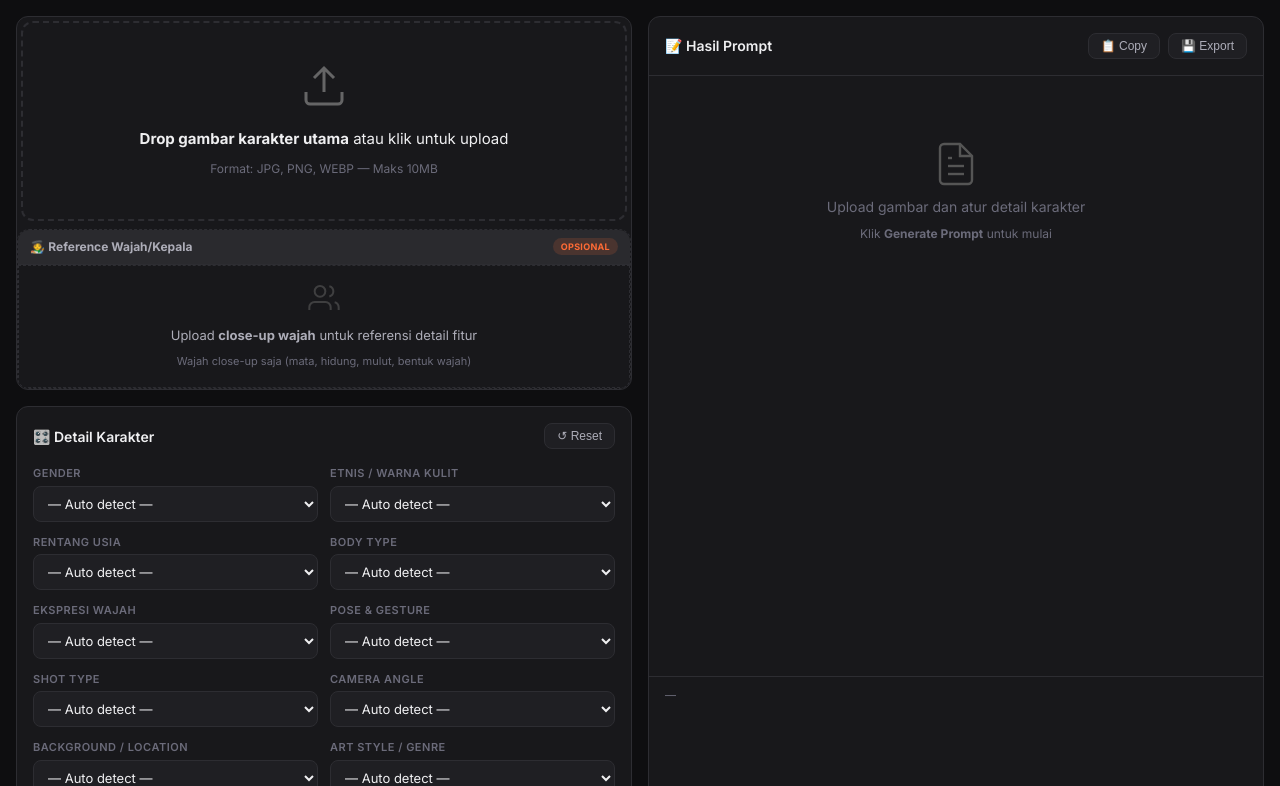
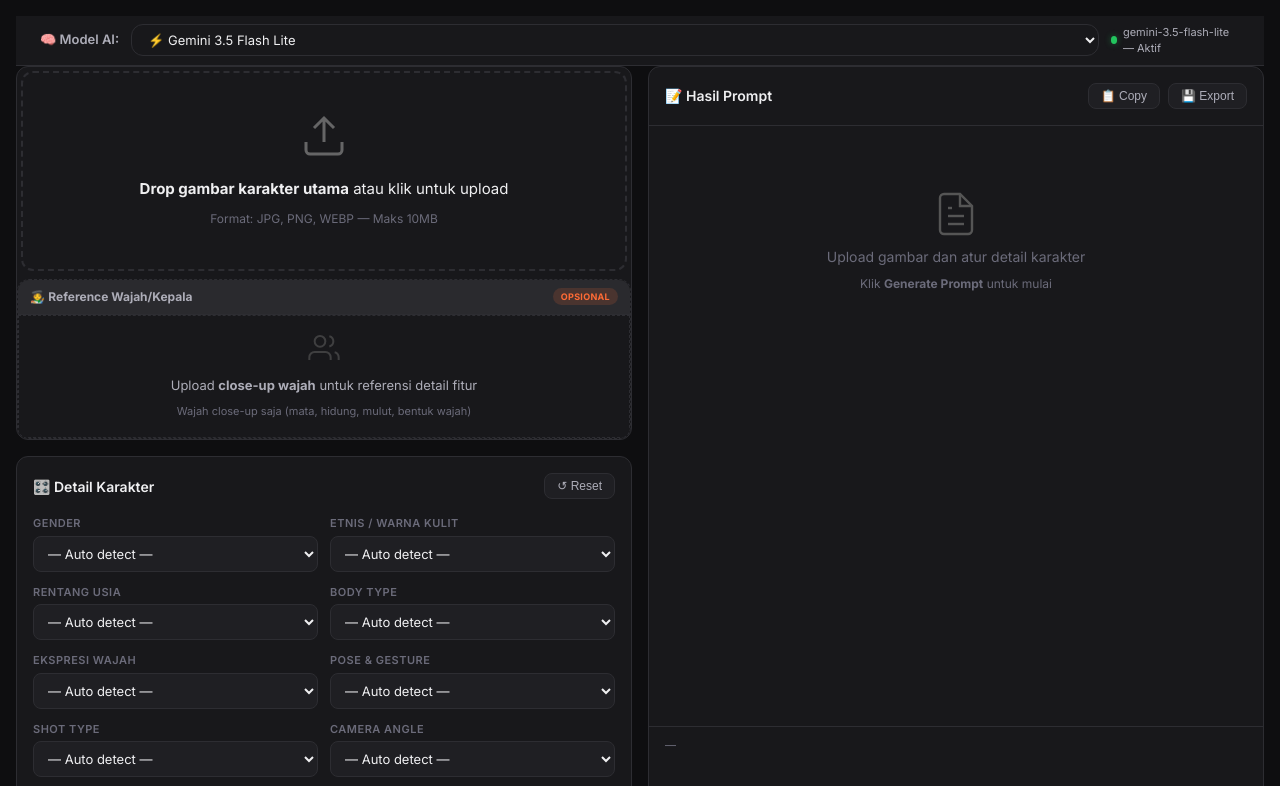
Before and after one commit to mryan97-web/tiktok-affiliate-prompt, a website: page public/index.html in a window 1280 px wide. Shown: the part 76-862 px from the top of the page. Drawn offline with Linux system fonts and the light colour scheme; no server answers.

Commit message:
Feat: model selector bar in UI + gemini-3.5-flash-lite default + live status indicator

```diff
--- a/api/generate.js
+++ b/api/generate.js
@@ -11,7 +11,7 @@ export default async function handler(req, res) {
   if (req.method !== 'POST') return res.status(405).json({ error: 'Method not allowed' });
 
   try {
-    const { image, mimeType, faceImage, faceMimeType, options } = req.body;
+    const { image, mimeType, faceImage, faceMimeType, options, model } = req.body;
     if (!image) return res.status(400).json({ error: 'Image required' });
 
     const apiKey = process.env.GEMINI_API_KEY;
@@ -89,7 +89,9 @@ ${customParams}
       }
     };
 
-    const url = `https://generativelanguage.googleapis.com/v1beta/models/gemini-2.0-flash:generateContent?key=${apiKey}`;
+    // Determine model from request (frontend selector) or default
+    const selectedModel = model || 'gemini-3.5-flash-lite';
+    const url = `https://generativelanguage.googleapis.com/v1beta/models/${selectedModel}:generateContent?key=${apiKey}`;
 
     const geminiRes = await fetch(url, {
       method: 'POST',
--- a/public/app.js
+++ b/public/app.js
@@ -225,7 +225,8 @@ async function generatePrompt() {
         mimeType: state.mimeType,
         faceImage: state.faceImageData,
         faceMimeType: state.faceMimeType,
-        options: getOptions()
+        options: getOptions(),
+        model: $('modelSelect').value
       })
     });
 
@@ -404,6 +405,17 @@ function showToast(msg, type = 'success') {
   toast._timer = setTimeout(() => toast.classList.add('hidden'), 3000);
 }
 
+// ===== MODEL SELECTOR (update active indicator) =====
+const modelSelect = $('modelSelect');
+const modelStatus = $('modelStatus');
+
+modelSelect.addEventListener('change', () => {
+  const val = modelSelect.value;
+  const label = modelSelect.options[modelSelect.selectedIndex].text;
+  modelStatus.innerHTML = `<span class="dot-active"></span> ${val} — Aktif`;
+  showToast(`Model diganti: ${label}`, 'success');
+});
+
 // ===== KEYBOARD SHORTCUTS =====
 document.addEventListener('keydown', (e) => {
   // Ctrl+Enter = Generate
--- a/public/index.html
+++ b/public/index.html
@@ -31,6 +31,24 @@
         <span class="api-status" id="apiStatus">⚪ Menunggu API Key</span>
       </div>
     </header>
+
+    <div class="model-selector-bar">
+      <div class="model-selector-inner">
+        <label for="modelSelect">🧠 Model AI:</label>
+        <select id="modelSelect">
+          <option value="gemini-3.5-flash-lite" selected>⚡ Gemini 3.5 Flash Lite</option>
+          <option value="gemini-3.5-flash">✨ Gemini 3.5 Flash</option>
+          <option value="gemini-2.5-flash">🔥 Gemini 2.5 Flash</option>
+          <option value="gemini-2.0-flash">⚡ Gemini 2.0 Flash</option>
+          <option value="gemini-2.0-flash-lite">🪶 Gemini 2.0 Flash Lite</option>
+          <option value="gemini-3-pro-preview">🧪 Gemini 3 Pro Preview</option>
+          <option value="gemini-3-flash-preview">🧪 Gemini 3 Flash Preview</option>
+        </select>
+        <span class="model-status" id="modelStatus">
+          <span class="dot-active"></span> gemini-3.5-flash-lite — Aktif
+        </span>
+      </div>
+    </div>
 
     <main class="main-grid">
       <!-- LEFT: UPLOAD + DROPDOWNS -->
--- a/public/styles.css
+++ b/public/styles.css
@@ -99,6 +99,63 @@ body {
 
 .api-status.online { background: rgba(34,197,94,0.15); color: var(--success); }
 .api-status.offline { background: rgba(239,68,68,0.15); color: var(--danger); }
+
+/* ===== MODEL SELECTOR BAR ===== */
+.model-selector-bar {
+  background: var(--bg-secondary);
+  border-bottom: 1px solid var(--border);
+  padding: 8px 20px;
+  display: flex;
+  align-items: center;
+  justify-content: center;
+}
+
+.model-selector-inner {
+  display: flex;
+  align-items: center;
+  gap: 12px;
+  width: 100%;
+  max-width: 1200px;
+}
+
+.model-selector-inner label {
+  font-size: 13px;
+  font-weight: 600;
+  color: var(--text-secondary);
+  white-space: nowrap;
+}
+
+.model-selector-inner select {
+  background: var(--bg-main);
+  border: 1px solid var(--border);
+  border-radius: var(--radius);
+  padding: 6px 12px;
+  color: var(--text);
+  font-size: 13px;
+  cursor: pointer;
+  min-width: 220px;
+}
+
+.model-selector-inner select:focus {
+  border-color: var(--accent);
+  outline: none;
+}
+
+.model-status {
+  font-size: 11px;
+  color: var(--text-secondary);
+  display: flex;
+  align-items: center;
+  gap: 6px;
+}
+
+.dot-active {
+  width: 8px; height: 8px;
+  border-radius: 50%;
+  background: #22c55e;
+  display: inline-block;
+  box-shadow: 0 0 6px rgba(34,197,94,0.4);
+}
 
 /* ===== MAIN GRID ===== */
 .main-grid {
```
